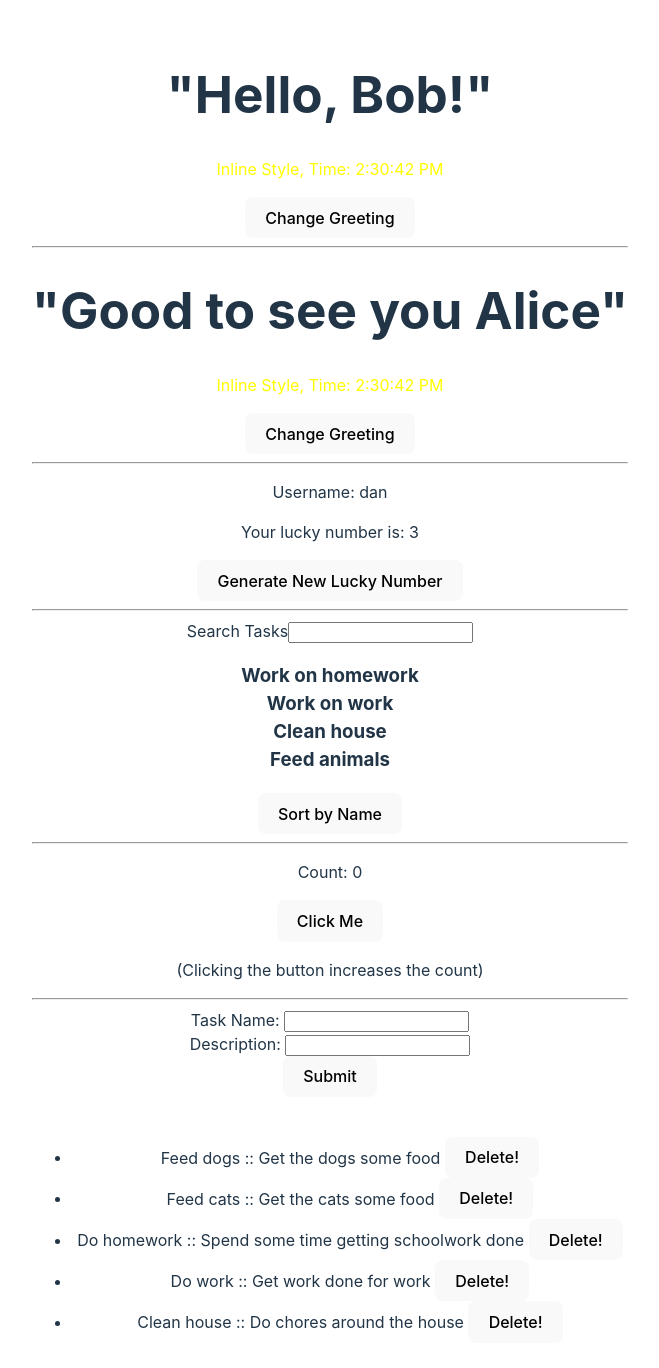
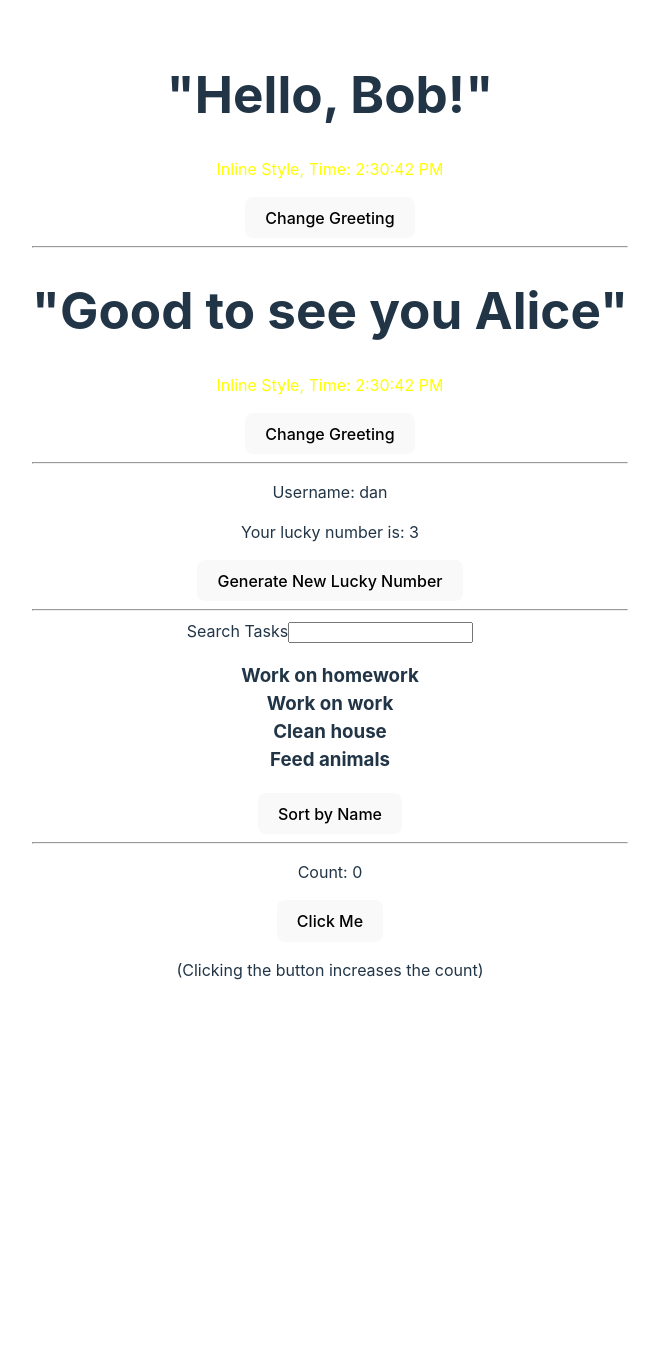
Before and after one commit to daniel-s-fhsu/FrontendDev_Project2, a React (Vite) app: page / in a window 1280 px wide. Shown: the top 1368 px of the page, without its empty margins (310-969 px from the left). After the commit the page ends 1030 px from the top, so only its background shows below. Built offline with nearby package versions, Linux system fonts and the light colour scheme.

Commit message:
Restructured for navigation

```diff
--- a/package.json
+++ b/package.json
@@ -12,7 +12,7 @@
   "dependencies": {
     "react": "^19.0.0",
     "react-dom": "^19.0.0",
-    "react-router-dom": "^7.4.0",
+    "react-router-dom": "^7.5.0",
     "yup": "^1.6.1"
   },
   "devDependencies": {
--- a/src/App.jsx
+++ b/src/App.jsx
@@ -1,6 +1,5 @@
 import { useState } from 'react'
-import reactLogo from './assets/react.svg'
-import viteLogo from '/vite.svg'
+import { BrowserRouter, Routes, Route } from 'react-router-dom'
 import './App.css'
 import UserInfo from './UserInfo'
 import Greeting from './Greeting'
@@ -8,60 +7,20 @@ import TaskComponent from './TaskComponent'
 import Counter from './Counter'
 import TaskForm from './TaskForm'
 import TaskEntryDisplay from './TaskEntryDisplay'
+import BasicComponents from './BasicComponents'
 
-const taskArray = [{ name: 'Feed dogs', description: 'Get the dogs some food' },
-  { name: 'Feed cats', description: 'Get the cats some food' },
-  { name: 'Do homework', description: 'Spend some time getting schoolwork done' },
-  { name: 'Do work', description: 'Get work done for work' },
-  { name: 'Clean house', description: 'Do chores around the house' }];
+
 
 function App() {
-  const [count, setCount] = useState(0)
 
 
-  const [tasksWithId, setTasksWithId] = useState(taskArray.map((task, index) => ({ name: task.name, description: task.description, key: crypto.randomUUID() })));
-
-
-  const handleAlert = () => {
-    alert("Showing an alert");
-  };
-
-  const handleSubmit = (name, description) => {
-    const newTasksWithId = [...tasksWithId, { name, description, key: crypto.randomUUID() }];
-    setTasksWithId(newTasksWithId);
-  }
-
-  const handleDelete = (id) => {
-    const newTasks = tasksWithId.filter((task) => task.key !== id);
-    setTasksWithId(newTasks);
-  }
 
   return (
-    <div>
-      <Greeting username="Bob" />
-      <hr />
-      <Greeting username="Alice" />
-      <hr />
-      <UserInfo handleClick={handleAlert} />
-      <hr />
-      <TaskComponent />
-      <hr />
-      <Counter />
-      <hr />
-      <TaskForm handleSubmit={handleSubmit} />
-      <br />
-      <ul>
-        {tasksWithId.map(task => (
-          <TaskEntryDisplay
-            key={task.key}
-            taskName={task.name}
-            id={task.key}
-            description={task.description}
-            handleDelete={handleDelete}
-          />
-        ))}
-      </ul>
-    </div>
+    <BrowserRouter>
+      <Routes>
+        <Route path="/" element={<BasicComponents />} />
+      </Routes>
+    </BrowserRouter>
   )
 }
 
--- /dev/null
+++ b/src/BasicComponents.jsx
@@ -0,0 +1,32 @@
+import { useState } from "react";
+import Greeting from "./Greeting";
+import UserInfo from "./UserInfo";
+import TaskComponent from "./TaskComponent";
+import Counter from "./Counter";
+
+
+
+function BasicComponents() {
+
+    const [count, setCount] = useState(0);
+
+    const handleAlert = () => {
+        alert("Showing an alert");
+    };
+
+    return(
+        <div>
+            <Greeting username="Bob" />
+            <hr />
+            <Greeting username="Alice" />
+            <hr />
+            <UserInfo handleClick={handleAlert} />
+            <hr />
+            <TaskComponent />
+            <hr />
+            <Counter />
+        </div>
+
+)}
+
+export default BasicComponents;
```
Also changed, not shown: src/Header.jsx (added, +13 -0 lines), src/Tasks.jsx (added, +43 -0 lines), 1 other file (tests, documents, lock files or other folders).
